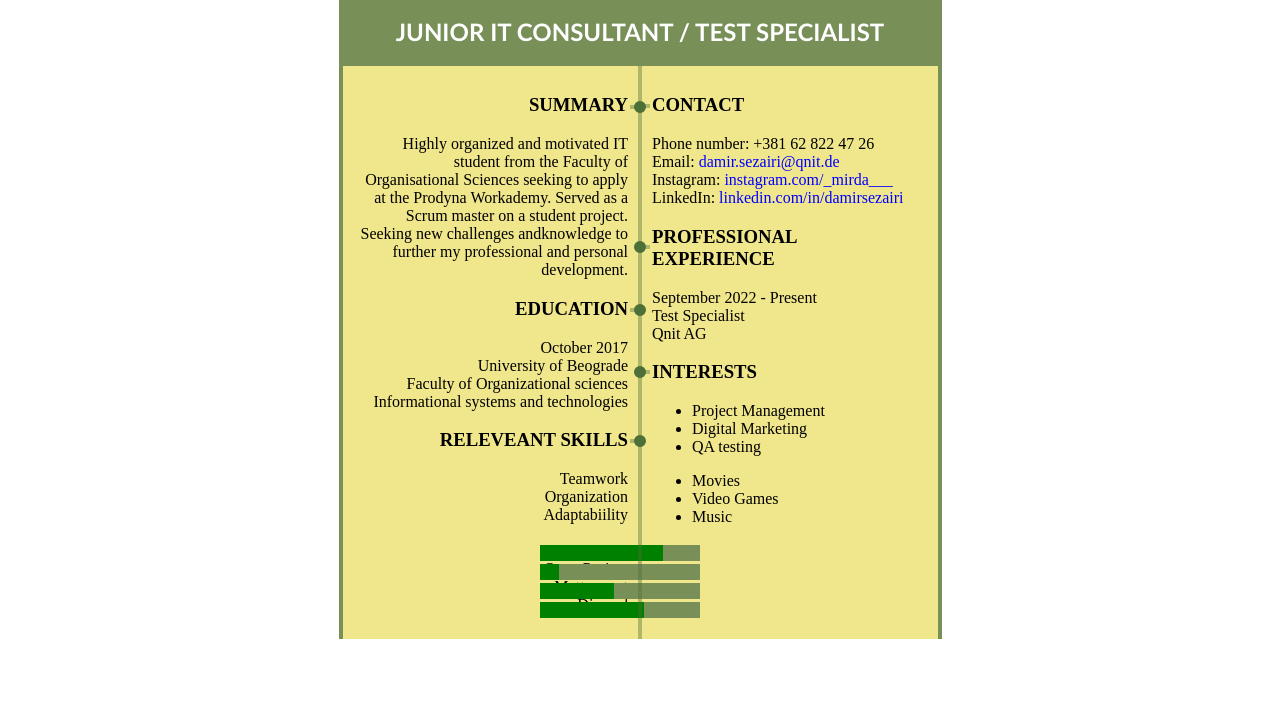
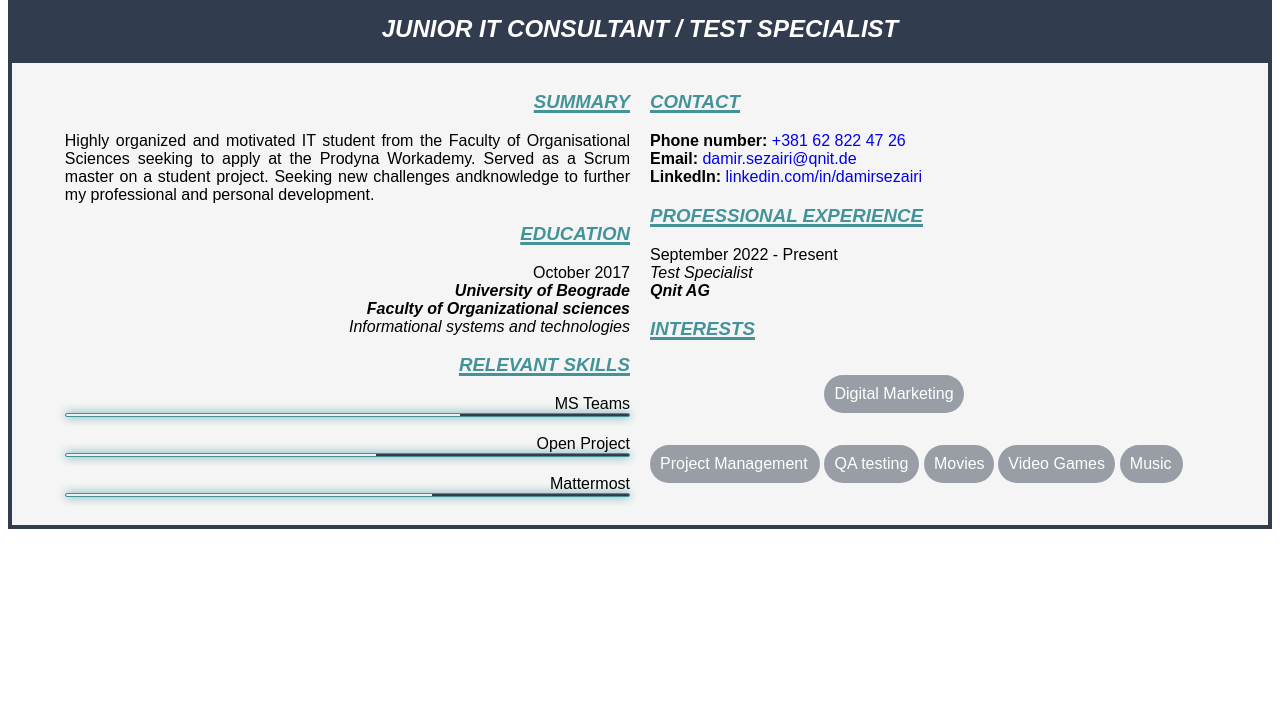
Before and after one commit to sezairidamir/homework1, a plain HTML site: page index.html in a window 1280 px wide. Shown: the part 97-800 px from the top of the page. Drawn offline with Linux system fonts and the light colour scheme.

Commit message:
new commit

```diff
--- a/index.html
+++ b/index.html
@@ -5,116 +5,100 @@
     <meta charset="UTF-8">
     <meta http-equiv="X-UA-Compatible" content="IE=edge">
     <meta name="viewport" content="width=device-width, initial-scale=1.0">
-    <title>Document</title>
+    <title>Landing page</title>
    <link rel="stylesheet" href="styles/styling.css">
    <style>
-    body {
-        height: 720px;
-        width: 595px;
-        margin-left: auto;
-        margin-right: auto;
-    }
     </style>
 </head>
+
 <body>
+    <header>
+        <div style="background-color: #313c4e;">
 
-    <div style="background-color: #788f58;">
-        <div >
-            <div class="container">
+            <div class="container" style="color: white;">
                 <h1>Damir Sezairi</h1></p>
-              </div>
             </div>
-            <div class="title">
-         <h2>JUNIOR IT CONSULTANT / TEST SPECIALIST</h2>
-         <p> </p>
+            <div class="title" style="color: white;">
+         <h2><i>JUNIOR IT CONSULTANT / TEST SPECIALIST </i> <br></h2>
             </div>
-        </div>
     </div>
+</header>
 
 <div class="flex">
     <div class="left">
+        <div class="summary">
+            <h3 class="ttle" style="color: #449399;"><i>SUMMARY</i></h3>
+            <p style="text-align: justify;">
+             Highly organized and motivated IT student from the Faculty of Organisational Sciences seeking to apply at the Prodyna Workademy.
+             Served as a Scrum master on a student project. Seeking new challenges andknowledge to further my professional and personal development.
+            </p>
+        </div>
 
-        <h3>SUMMARY</h3>
-    <p id="p1">
-        Highly organized and motivated IT student from the Faculty of Organisational Sciences seeking to apply at the Prodyna Workademy.
-         Served as a Scrum master on a student project. Seeking new challenges andknowledge to further my professional and personal development.
-        </p>
+        <div class="education">
+            <h3 class="ttle" style="color: #449399;"><i>EDUCATION</i></h3>
+            <p>
+            October 2017 <br>
+           <i><b>University of Beograde  <br>
+            Faculty of Organizational sciences </b><br>
+            Informational systems and technologies</i>
 
-    <h3>EDUCATION</h3>
-    <p>
-        October 2017 <br>
-        University of Beograde <br>
-        Faculty of Organizational sciences <br>
-        Informational systems and technologies
-    </p>
-    <div class="relsk">
-        <h3>RELEVEANT SKILLS  </h3>
-    <p>
-        Teamwork <br>
-        Organization <br>
-        Adaptabiility <br>
-        <br>
-        <progress class="MSTeams" value="77" max="100"></progress>
-        MS Teams <br>
-        <progress class = "OP" value="12" max="100"></progress>
-        Open Project <br>
-        <progress class = "MM" value="46" max="100"></progress>
-        Mattermost <br>
-        <progress class = "DC" value="65" max="100"></progress>
-        Discord
+        </div>
+        <div class="skills">
+                <h3 class="ttle" style="color: #449399;"><i>RELEVANT SKILLS</i></h3>
+                MS Teams <span class="bar"><span class="teams"></span></span> <br>
+                Open Project <span class="bar"><span class="openproject"></span></span> <br>
+                Mattermost<span class="bar"><span class="mattermost"></span></span>
 
-    </p>
     </div>
 </div>
 
-<div id="line">
-    <div class="lineOne">
-        <div class="circleOne"></div>
-    </div>
-    <div class="lineTwo">
-    </div>
-    <div class="lineThree">
-        <div class="circleTwo"></div>
-    </div>
-    <div class="lineFour">
-        <div class="circleThree"></div>
-    </div>
-    <div class="lineFive">
-        <div class="circleFour"></div>
-    </div>
-    <div class="lineSix">
-        <div class="circleFive"></div>
+
+<div class="right">
+
+    <div class="contact">
+        <h3  class="ttle" style="color: #449399;"><i>CONTACT</i></h3>
+        <p> <b>Phone number:</b>  <a href="tel:+381 62 822 47 26 ">+381 62 822 47 26 </a><br>
+           <b>Email: </b> <a href = "mailto: damir.sezairi@qnit.de">damir.sezairi@qnit.de</a><br>
+            <b>LinkedIn: </b> <a href="https://rs.linkedin.com/in/damirsezairi" target="_blank">linkedin.com/in/damirsezairi</a>
+        </p>
     </div>
 
-
-</div>
-
-<div class="right">
-        <h3>CONTACT</h3>
-        <p>Phone number: +381 62 822 47 26 <br>
-            Email: <a href = "mailto: damir.sezairi@qnit.de" style = "background-color:  #F0E68C">damir.sezairi@qnit.de</a><br>
-            Instagram: <a href="https://www.instagram.com/_mirda___/" target="_blank" style = "background-color:  #F0E68C">instagram.com/_mirda___</a> <br>
-            LinkedIn: <a href="https://rs.linkedin.com/in/damirsezairi" target="_blank" style = "background-color:  #F0E68C">linkedin.com/in/damirsezairi</a>
-        </p>
-        <h3>PROFESSIONAL EXPERIENCE</h3>
+    <div class="professionalexperience">
+        <h3 class="ttle" style="color: #449399;"><i> PROFESSIONAL EXPERIENCE</i></h3>
         <p>
             September 2022 - Present <br>
-            Test Specialist <br>
-            Qnit AG
+          <i>Test Specialist <br>
+            <b>Qnit AG</b></i>
         </p>
-        <h3>INTERESTS</h3>
+    </div>
+
+   <div class="interests">
+        <h3 class="ttle" style="color: #449399;"> <i>INTERESTS</i> </h3>
         <p>
-            <ul>
-                <li>Project Management </li>
-                <li>Digital Marketing</li>
-                <li>QA testing</li>
-              </ul>
-              <ul>
-                <li>Movies </li>
-                <li>Video Games</li>
-                <li>Music</li>
-              </ul>
+
+            <div class="parent">
+                <div class="child">
+                    <p id="i1" style="color: white;">Project Management</p>
+                </div>
+                <div class="child">
+                    <p id="i2" style="color: white;">Digital Marketing</p>
+                    <div class="child">
+                        <p id="i3" style="color: white;">QA testing</p>
+                    </div>
+                    <div class="child">
+                            <p id="i4" style="color: white;">Movies</p>
+                    </div>
+                    <div class="child">
+                        <p id="i5" style="color: white;">Video Games</p>
+                       </div>
+                    <div class="child">
+                        <p id="i6" style="color: white;">Music</p>
+                    </div>
+                </div>
+
+            </div>
         </p>
+   </div>
 
 </div>
 </div>
--- a/styles/styling.css
+++ b/styles/styling.css
@@ -1,23 +1,28 @@
+*{
+  font-family: sans-serif;
+  justify-content: center;
+}
+
+body{
+  border: 4px solid #313c4e;
+
+}
 
 .container {
     display: flex;
-    justify-content: center;
-    font-family:'Gill Sans', 'Gill Sans MT', Calibri, 'Trebuchet MS', sans-serif;
+    text-align: justify;
     color: white;
   }
 
-.title {
-  display: flex;
-    justify-content: center;
-    font-family:'Gill Sans', 'Gill Sans MT', Calibri, 'Trebuchet MS', sans-serif;
-    color: white;
+  .title {
+    display: flex;
 }
 
 .left{
-  float: left;
+
   right: 50px;
   width: 45%;
- text-align: right;
+  text-align: right;
   padding: 10px;
 
 }
@@ -31,113 +36,10 @@
   text-align: justify;
   direction: ltr;
 }
-
-a:link, a:visited {
-  background-color: white;
-  color: blue;
-  text-align: center;
-  text-decoration: none;
-  display: inline-block;
-}
-
-#line {
-  height: 573px;
-    width: 4px;
-    position: relative;
-    background-color: rgba(76, 112, 55, 0.411)  ;
-}
 .flex{
   display: flex;
   justify-content: center;
-}
-
-.circleOne{
-  border-radius: 50%;
-  position: absolute;
-  border: 6px solid rgb(76,112,55);
-  top: -6px;
-  left: 2px;
-
-}
-
-.circleTwo{
-  border-radius: 50%;
-  position: absolute;
-  border: 6px solid rgb(76,112,55);
-  top: -6px;
-  left: -6px;
-}
-
-.circleThree{
-  border-radius: 50%;
-  position: absolute;
-  border: 6px solid rgb(76,112,55);
-  top: -6px;
-  left: 2px;
-}
-
-.circleFour{
-  border-radius: 50%;
-  position: absolute;
-  border: 6px solid rgb(76,112,55);
-  top: -6px;
-  left: -6px;
-}
-
-.circleFive{
-  border-radius: 50%;
-  position: absolute;
-  border: 6px solid rgb(76,112,55);
-  top: -6px;
-  left: 2px;
-}
-
-.lineOne{
-  position: absolute;
-    border: 2px solid rgba(76, 112, 55, 0.411);
-    width: 8px;
-    top: 39px;
-    right: 0px;
-}
-
-.lineTwo{
-  position: absolute;
-    border: 2px solid rgba(76, 112, 55, 0.411);
-    width: 8px;
-    top: 38.5px;
-    left: 0px;
-}
-
-.lineThree{
-  position: absolute;
-    border: 2px solid rgba(76, 112, 55, 0.411);
-    width: 8px;
-    top: 179.5px;
-    left: 0px;
-}
-
-.lineFour{
-  position: absolute;
-    border: 2px solid rgba(76, 112, 55, 0.411);
-    width: 8px;
-    top: 242.5px;
-    right: 0px;
-}
-
-.lineFive{
-  position: absolute;
-  border: 2px solid rgba(76, 112, 55, 0.411);
-  width: 8px;
-  top: 304.5px;
-  left: 0px;
-}
-
-.lineSix{
-  position: absolute;
-  border: 2px solid rgba(76, 112, 55, 0.411);
-  width: 8px;
-  top: 373.5px;
-  right: 0px;
+  background-color: whitesmoke ;
 }
 
 .MSTeams{
@@ -148,6 +50,7 @@ a:link, a:visited {
 }
 ::-webkit-progress-bar{
   background-color: #788f58;
+  position: fi;
 }
 
 .OP{
@@ -168,15 +71,106 @@ a:link, a:visited {
   top: 699px;
 }
 
-body {
-  border: 4px solid #788f58;
-  ;
+
+
+
+a:link {
+    text-decoration: none;
   }
-.flex{
-  background-color: #F0E68C ;
-  height: 573px;
+
+
+
+a:hover {
+    text-decoration: underline;
+  }
+
+
+.skills li{
+  margin: 20px 0;
 }
-  progress{
-    -webkit-appearance: none;
 
-  }
+.bar{
+  background-color: #353b48;
+  display: block;
+  height: 2px;
+  border: 1px solid #449399;
+  border-radius: 3px;
+  overflow: hidden;
+  box-shadow: 0 0 10px #449399;
+}
+.bar span{
+  height: 2px;
+  float: left;
+  background: #f0f0ee;
+}
+
+.teams{
+  width: 70%;
+}
+
+.openproject{
+  width: 55%;
+}
+
+.mattermost{
+  width: 65%;
+}
+
+.ttle{
+  text-decoration-line: underline;
+  text-decoration-style: solid;
+  text-decoration-color: #449399;
+  text-decoration-thickness: 2.5px;
+}
+
+#i1{
+  border-radius: 25px;
+  background: #989da6;
+  padding: 10px;
+  width: 150px;
+
+}
+
+#i2{
+  border-radius: 25px;
+  background: #989da6;
+  padding: 10px;
+  width: 120px;
+}
+
+#i3{
+  border-radius: 25px;
+  background: #989da6;
+  padding: 10px;
+  width: 75px;
+}
+
+#i4{
+  border-radius: 25px;
+  background: #989da6;
+  padding: 10px;
+  width: 50px;
+
+}
+
+#i5{
+  border-radius: 25px;
+  background: #989da6;
+  padding: 10px;
+  width: 97px;
+}
+
+#i6{
+  border-radius: 25px;
+  background: #989da6;
+  padding: 10px;
+  width: 43px;
+}
+
+.parent {
+  text-align: left;
+}
+.child {
+  display: inline-block;
+  vertical-align: left;
+}
```
